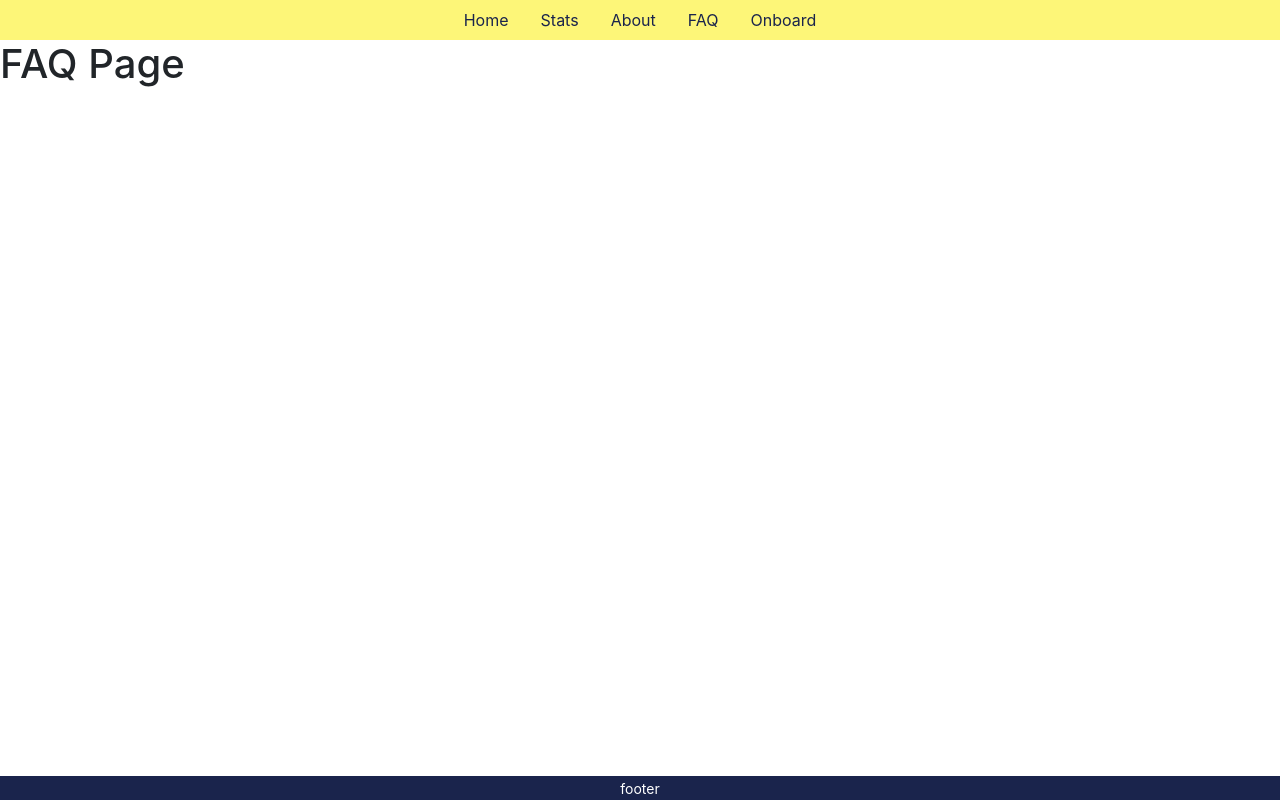
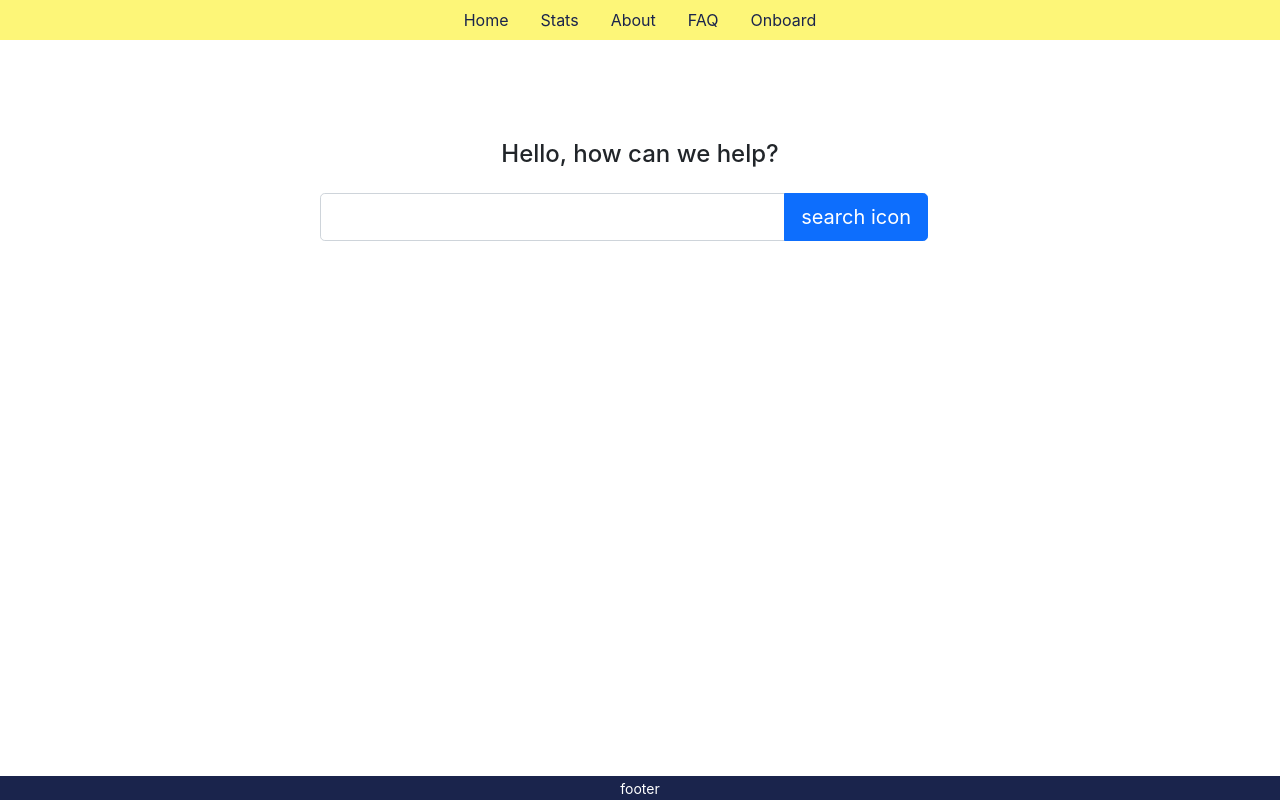
Before and after one commit to msnorma/gamers-stats, a React (Create React App) app: page /faq in a window 1280 px wide. Built offline with nearby package versions, Linux system fonts and the light colour scheme.

Commit message:
adding search input to faq

```diff
--- a/src/App.js
+++ b/src/App.js
@@ -3,12 +3,13 @@ import React, {useState}  from 'react';
 import Home from './views/Home';
 import Stats from './views/Stats';
 import Onboard from './views/Onboard';
-import './styles/App.css';
 import GamerCard from './components/GamerCard';
 import NavBar from './components/NavBar';
 import About from './views/About';
 import Faq from './views/Faq';
 import Footer from './components/Footer';
+import UserNotFound from './views/UserNorFound';
+import './styles/App.css';
 
 function App() {
   const [stats, setStats]=useState("");
@@ -20,6 +21,7 @@ function App() {
         <Route path="/" element={<Home />}/>
         <Route path="/about" element={<About />}/>
         <Route path="/faq" element={<Faq />}/>
+        <Route path="/notFound" element={<UserNotFound />}/>
         <Route path="/stats" element={<Stats stats={stats}/>}/>
         <Route element={<GamerCard stats={stats}/>}/>
         <Route path="/onboard" element={<Onboard getStats={(stats)=>setStats(stats)} />}/>
--- /dev/null
+++ b/src/components/SearchBar.jsx
@@ -0,0 +1,16 @@
+import React from 'react';
+import { InputGroup, Form, Button } from 'react-bootstrap';
+
+function SearchBar() {
+  return (
+    <InputGroup className="m-auto" size="lg" style={{width: '50%'}}>
+      <Form.Control
+        aria-label="Large"
+        aria-describedby="inputGroup-sizing-default"
+      />
+      <Button>search icon</Button>
+    </InputGroup>
+  );
+}
+
+export default SearchBar;
--- a/src/views/Faq.jsx
+++ b/src/views/Faq.jsx
@@ -1,9 +1,11 @@
 import React from 'react';
+import SearchBar from '../components/SearchBar';
 
 function Faq() {
   return (
-    <div className="wrapper">
-     <h1>FAQ Page</h1>
+    <div>
+     <h4 className="text-center mb-4" style={{marginTop:'100px'}}>Hello, how can we help?</h4>
+     <SearchBar/>
     </div>
   );
 }
```
